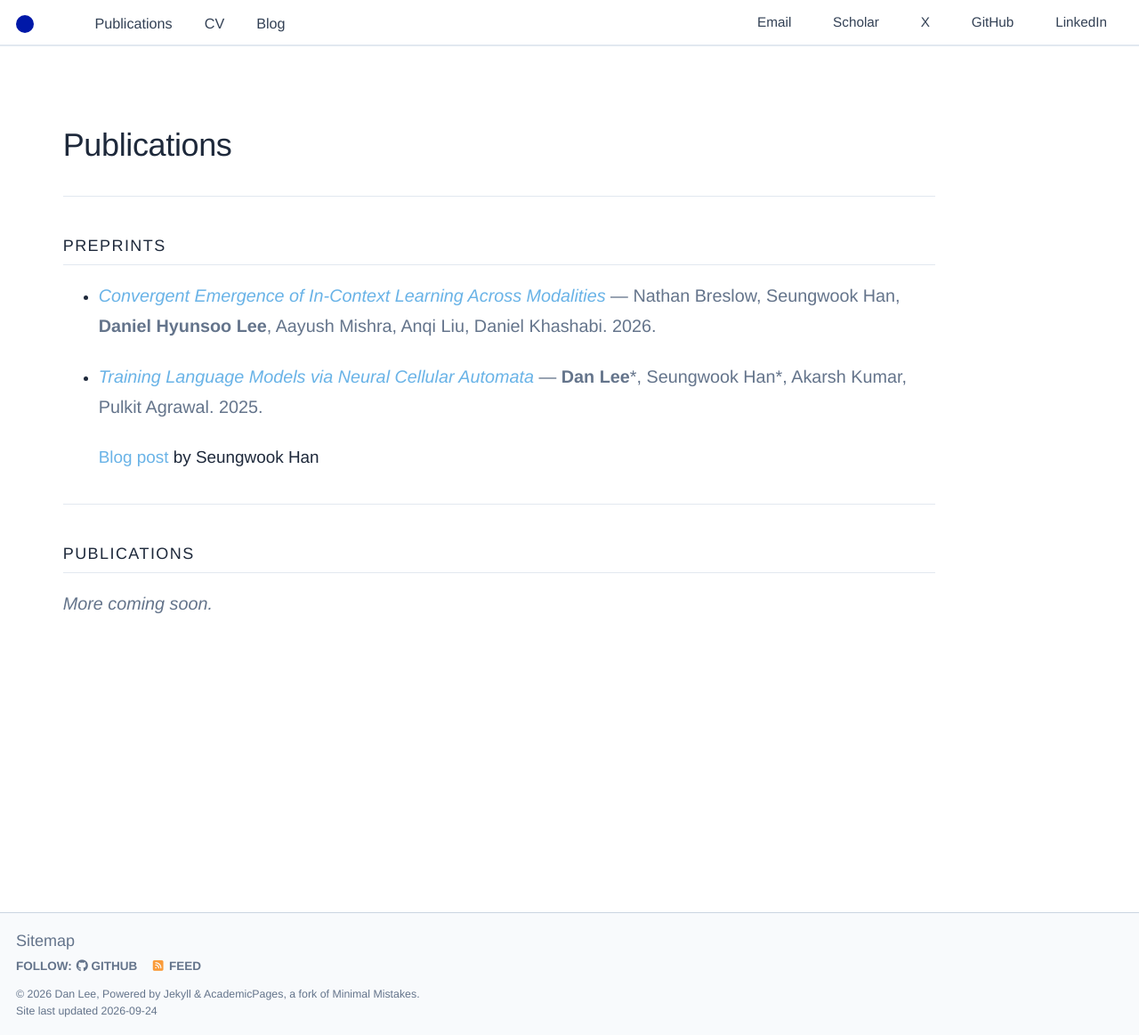
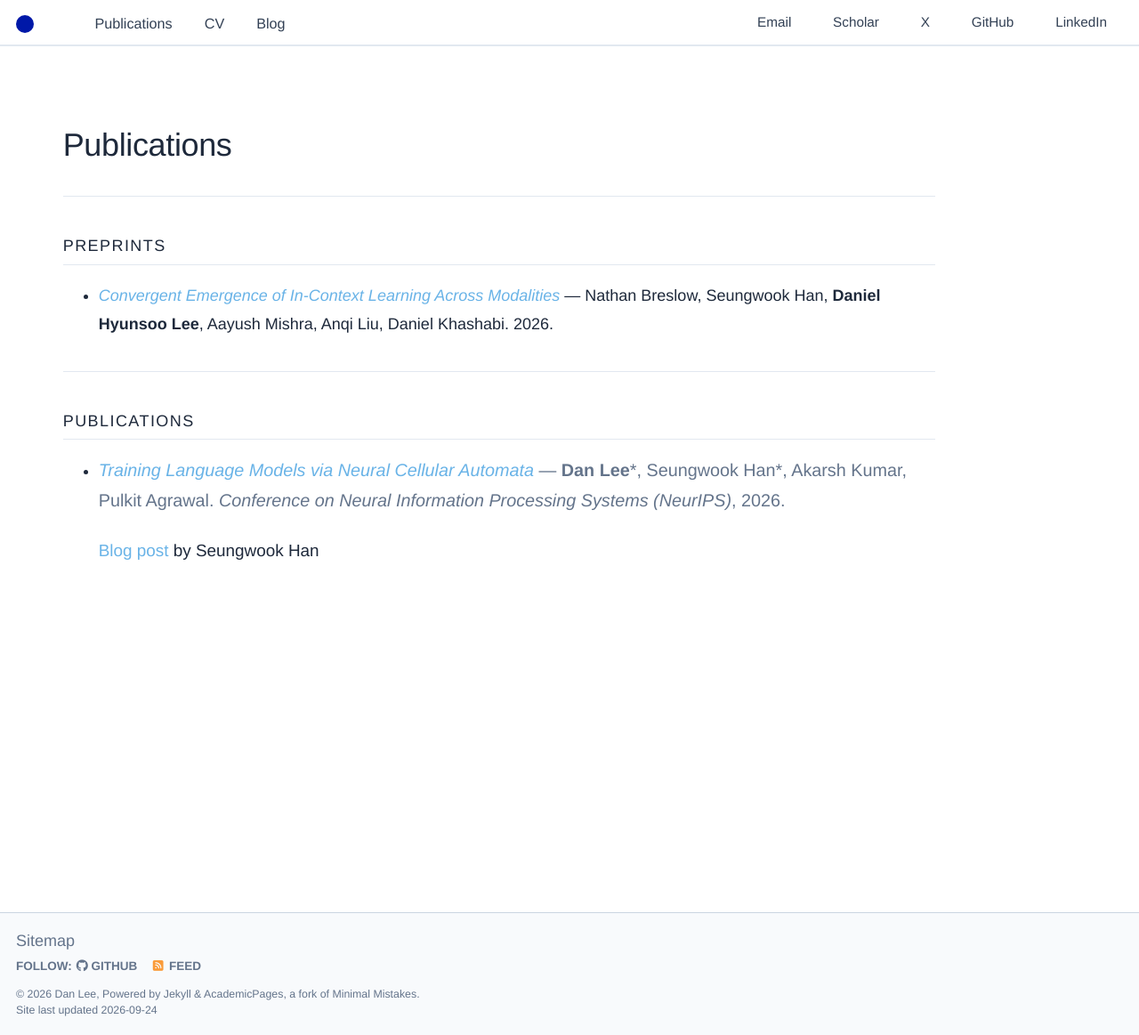
Before and after one commit to danihyunlee/danihyunlee.github.io, a Jekyll site: the page built from _pages/publications.md, in a window 1280 px wide and 1163 px high. Shown: the whole window at 89% size. Built offline with Jekyll 4.4.1, drawn with Linux system fonts in a browser that asks for light colours.

Commit message:
Update NCA paper to NeurIPS 2026 acceptance
Co-Authored-By: Claude Opus 5 <noreply@anthropic.com>

```diff
--- a/_pages/publications.md
+++ b/_pages/publications.md
@@ -13,12 +13,10 @@ author_profile: false
 
 - *[Convergent Emergence of In-Context Learning Across Modalities](https://arxiv.org/abs/2609.14011)* — Nathan Breslow, Seungwook Han, **Daniel Hyunsoo Lee**, Aayush Mishra, Anqi Liu, Daniel Khashabi. 2026.
 
-- *[Training Language Models via Neural Cellular Automata](https://arxiv.org/abs/2603.10055)* — **Dan Lee**\*, Seungwook Han\*, Akarsh Kumar, Pulkit Agrawal. 2025.
-
-  [Blog post](https://hanseungwook.github.io/blog/nca-pre-pre-training/) by Seungwook Han
-
 ---
 
 ## Publications
 
-*More coming soon.*
+- *[Training Language Models via Neural Cellular Automata](https://arxiv.org/abs/2603.10055)* — **Dan Lee**\*, Seungwook Han\*, Akarsh Kumar, Pulkit Agrawal. *Conference on Neural Information Processing Systems (NeurIPS)*, 2026.
+
+  [Blog post](https://hanseungwook.github.io/blog/nca-pre-pre-training/) by Seungwook Han
```
Also changed, not shown: _pages/about.md (+2 -1 lines).
